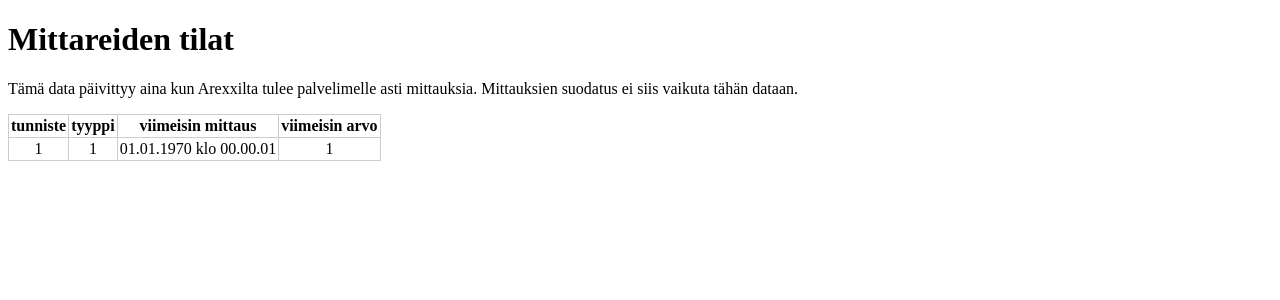
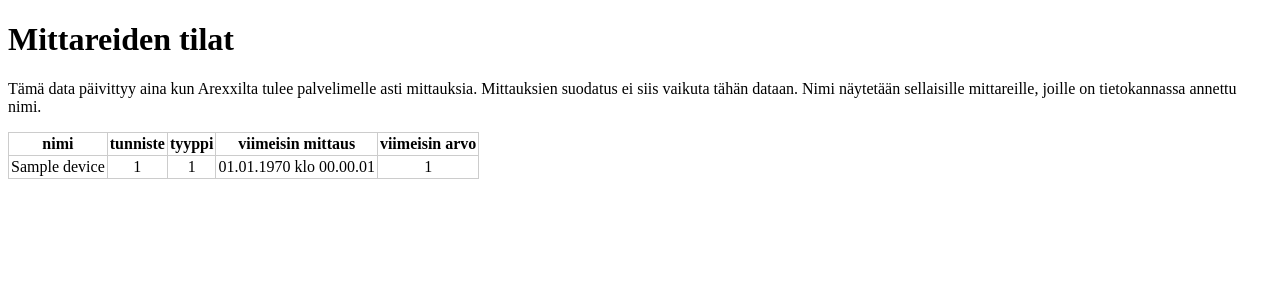
Before and after one commit to suniala/data_logger, a PHP site: page /plot/devices.php in a window 1280 px wide. Shown: the top 300 px of the page. Run offline with PHP 8.4, Linux system fonts and the light colour scheme; tables that the repository leaves empty hold one stand-in row (values such as "Sample post"); a stand-in replaces the project's code that opens the database connection.

Commit message:
Show device label in heartbeat table

```diff
--- a/model.php
+++ b/model.php
@@ -44,6 +44,7 @@ class Device
 
 class DeviceHeartbeat
 {
+	public $label;
 	public $external_id;
 	public $type_id;
 	public $last_measurement_utc_s;
@@ -125,13 +126,20 @@ class LoggerDao
 		$dev_hrtbts = array();
 
 		$stmt = $this->dbh->prepare(
-				"select external_id, type_id, last_measurement_utc_s, last_value "
-				. "from device_heartbeat "
-				. "order by external_id, type_id"
+				"select "
+				. "  d.label, dh.external_id, dh.type_id, "
+				. "	 dh.last_measurement_utc_s, dh.last_value "
+				. "from device_heartbeat dh "
+				. "left outer join device d "
+				. "on "
+				. "  dh.external_id=d.external_id "
+				. "  and dh.type_id=d.type_id "
+				. "order by d.label desc, dh.external_id, dh.type_id"
 		);
 		if ($stmt->execute(array())) {
 			while ($row = $stmt->fetch()) {
 				$dev_hrtbt = new DeviceHeartbeat();
+				$dev_hrtbt->label = $row["label"];
 				$dev_hrtbt->external_id = $row["external_id"];
 				$dev_hrtbt->type_id = $row["type_id"];
 				$dev_hrtbt->last_measurement_utc_s = $row["last_measurement_utc_s"];
--- a/plot/devices.php
+++ b/plot/devices.php
@@ -19,10 +19,13 @@ $dao = new LoggerDao();
 	<h1>Mittareiden tilat</h1>
 
 	<p>Tämä data päivittyy aina kun Arexxilta tulee palvelimelle asti
-		mittauksia. Mittauksien suodatus ei siis vaikuta tähän dataan.</p>
+		mittauksia. Mittauksien suodatus ei siis vaikuta tähän dataan. Nimi
+		näytetään sellaisille mittareille, joille on tietokannassa annettu
+		nimi.</p>
 
 	<table>
 		<tr>
+			<th>nimi</th>
 			<th>tunniste</th>
 			<th>tyyppi</th>
 			<th>viimeisin mittaus</th>
@@ -32,6 +35,7 @@ $dao = new LoggerDao();
 		$dev_hrtbts = $dao->find_device_heartbeats();
 		foreach ($dev_hrtbts as $dev_hrtbt) {
 			printf("<tr>");
+			printf("<td>%s</td>", $dev_hrtbt->label);
 			printf("<td>%s</td>", $dev_hrtbt->external_id);
 			printf("<td>%s</td>", $dev_hrtbt->type_id);
 			printf("<td>%s</td>", strftime("%d.%m.%Y klo %H.%M.%S", $dev_hrtbt->last_measurement_utc_s));
```
